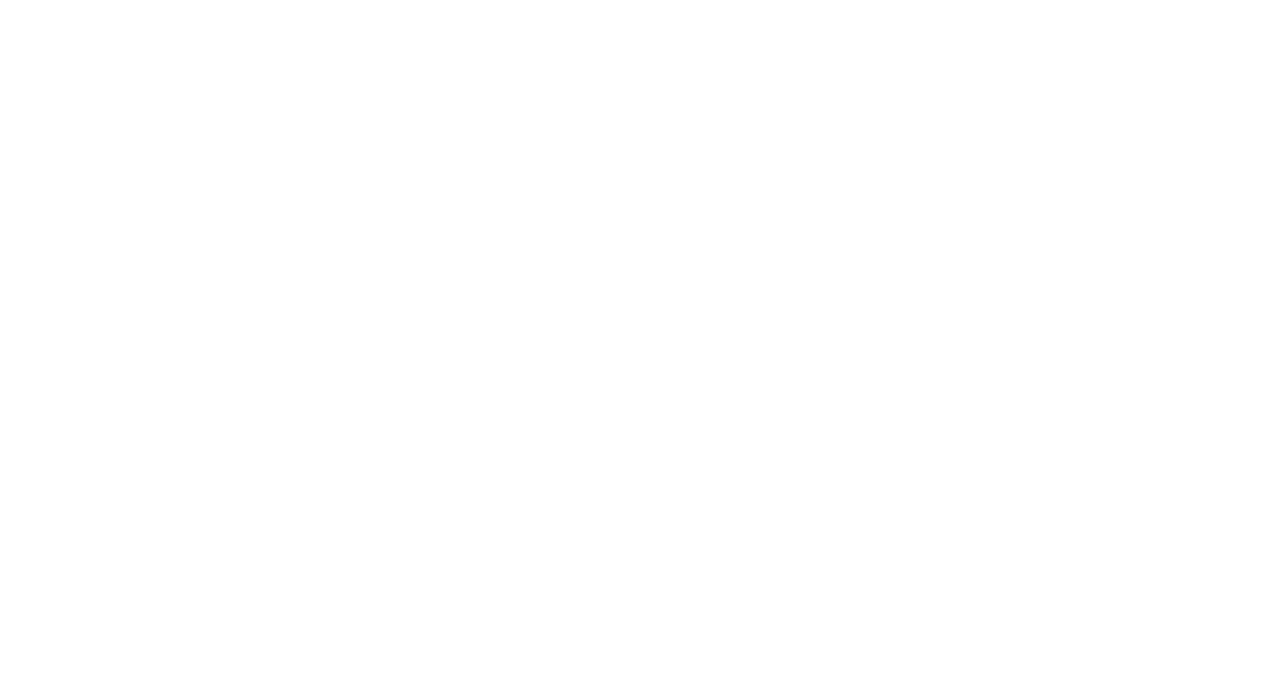
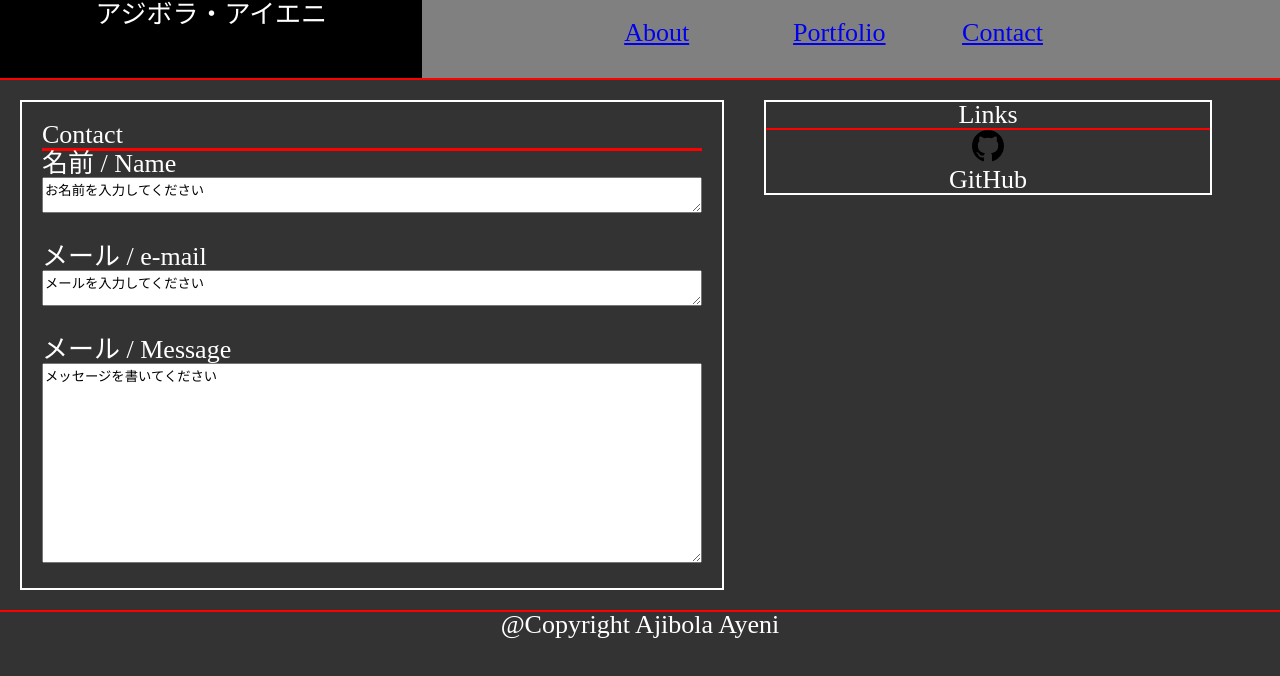
Before and after one commit to Yorali/Basic-Portfolio, a plain HTML site: page contact.html in a window 1280 px wide. Drawn offline with Linux system fonts and the light colour scheme.

Commit message:
Contact largely complete

```diff
--- a/assets/css/style.css
+++ b/assets/css/style.css
@@ -74,24 +74,22 @@ body {
 	width: 55%;
 	float: left;
 	border: 2px solid white;
-	margin: 20px ;
+	margin: 20px;
 }
 
 .about_me_header {
 	border-bottom: 3px solid red;
-	height: ;
 }
 
 .about_picture {
 	border: 2px none pink;
 	float: left;
-	width: 50%;
-	height: 40%;
+	width: 360px;
+	margin: 10px;
 }
 
 .piano_rei {
-	width: 393px;
-	height: 460px;
+	width: inherit;
 }
 
 .contact {
@@ -110,4 +108,21 @@ body {
 	clear: both;
 	text-align: center;
 	margin-top: 20px;
+	border-top: 2px solid red;
 }
+
+/*For contact.html*/
+
+
+#name_input {
+	width: 100%;
+}
+
+#e-mail_input {
+	width: 100%;
+}
+
+#message_input {
+	width: 100%;
+	height: 200px;
+}
--- a/contact.html
+++ b/contact.html
@@ -0,0 +1,98 @@
+<!DOCTYPE html>
+<html>
+
+	<head>
+		<meta charset= "UTF-8">
+		<title>連絡</title>
+		<link rel="stylesheet" type="text/css" href="assets/css/reset.css">
+		<link rel="stylesheet" type="text/css" href="assets/css/style.css">
+
+	</head>
+
+	<body>
+		<div class="top">
+			<section class="topbar">
+				<section class="name_box">
+					<h1 class="name">アジボラ・アイエニ</h1>
+				</section>
+				<div class="navigation">
+						<section class="nav_item_1">
+							<a href="000000000">About</a>
+						</section>
+						<section class="nav_item_2">
+							<a href="000000000">Portfolio</a>
+						</section>
+						<section class="nav_item_3">
+							<a href="000000000">Contact</a>
+						</section>
+				</div>
+			</section>
+		</div>
+
+		<div>
+			<section class="linelane">
+				<div class="about">
+					<section class="about_me">
+						<section class="about_me_header">
+							<h2>Contact</h2>
+						</section>
+							<p class="CONTACT_blurb">
+
+							<div class="name_input"
+								<label for="name_input">名前 / Name</label>
+								<br>
+								<textarea name="name_input" id="name_input" onclick="this.value=''">お名前を入力してください</textarea>
+							</div>
+
+								<br>
+
+							<div class="e-mail_input">
+								<label for="e-mail_input">メール / e-mail</label>
+								<br>
+								<textarea name="e-mail_input" id="e-mail_input" onclick="this.value=''">メールを入力してください</textarea>
+							</div>
+
+								<br>
+
+							<div class="message_input"
+								<label for="message_input">メール / Message</label>
+								<br>
+							    <textarea name="message_input" id="message_input" onclick="this.value=''">メッセージを書いてください</textarea>
+							</div>
+
+							</p>
+					</section>
+				</div>
+
+				<div class="contact">
+					<section class="contact_header">
+						<p>Links</p>
+					</section>
+						<p>
+							<div class='git'>
+								<a href='https://github.com/Yorali'>
+									<svg aria-hidden="true" class="octicon octicon-mark-github" height="32" version="1.1" viewBox="0 0 16 16" width="32"><path fill-rule="evenodd" d="M8 0C3.58 0 0 3.58 0 8c0 3.54 2.29 6.53 5.47 7.59.4.07.55-.17.55-.38 0-.19-.01-.82-.01-1.49-2.01.37-2.53-.49-2.69-.94-.09-.23-.48-.94-.82-1.13-.28-.15-.68-.52-.01-.53.63-.01 1.08.58 1.23.82.72 1.21 1.87.87 2.33.66.07-.52.28-.87.51-1.07-1.78-.2-3.64-.89-3.64-3.95 0-.87.31-1.59.82-2.15-.08-.2-.36-1.02.08-2.12 0 0 .67-.21 2.2.82.64-.18 1.32-.27 2-.27.68 0 1.36.09 2 .27 1.53-1.04 2.2-.82 2.2-.82.44 1.1.16 1.92.08 2.12.51.56.82 1.27.82 2.15 0 3.07-1.87 3.75-3.65 3.95.29.25.54.73.54 1.48 0 1.07-.01 1.93-.01 2.2 0 .21.15.46.55.38A8.013 8.013 0 0 0 16 8c0-4.42-3.58-8-8-8z"></path></svg>
+								</a>
+
+								<br>
+
+								GitHub
+
+							</div>
+
+
+						</p>
+				</div>
+			</section>
+
+			<section class="footer">
+				<div>
+					<p>@Copyright Ajibola Ayeni</p>
+				</div>
+			</section>
+
+		</div>
+
+	</body>
+
+</html>
```
Also changed, not shown: index.html (+17 -4 lines).
